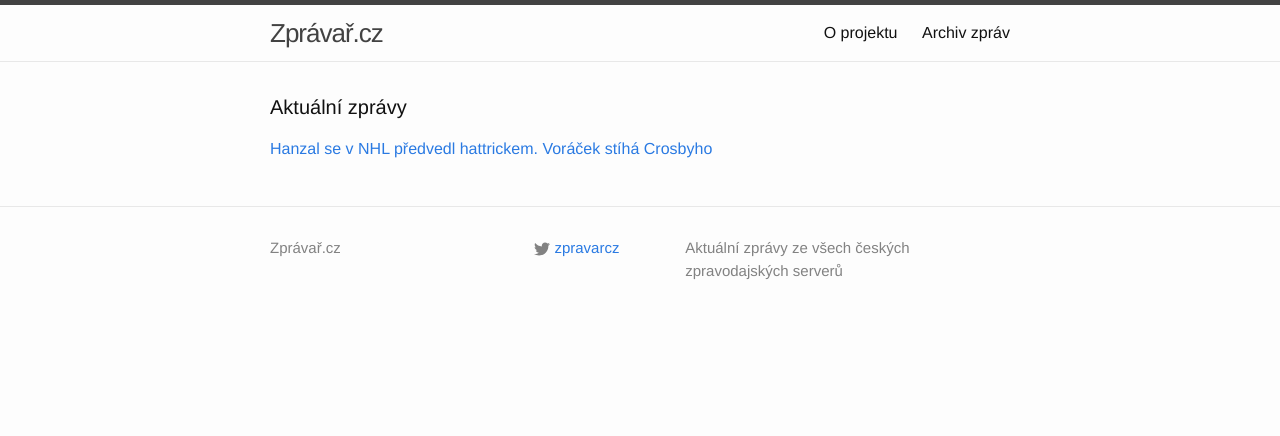
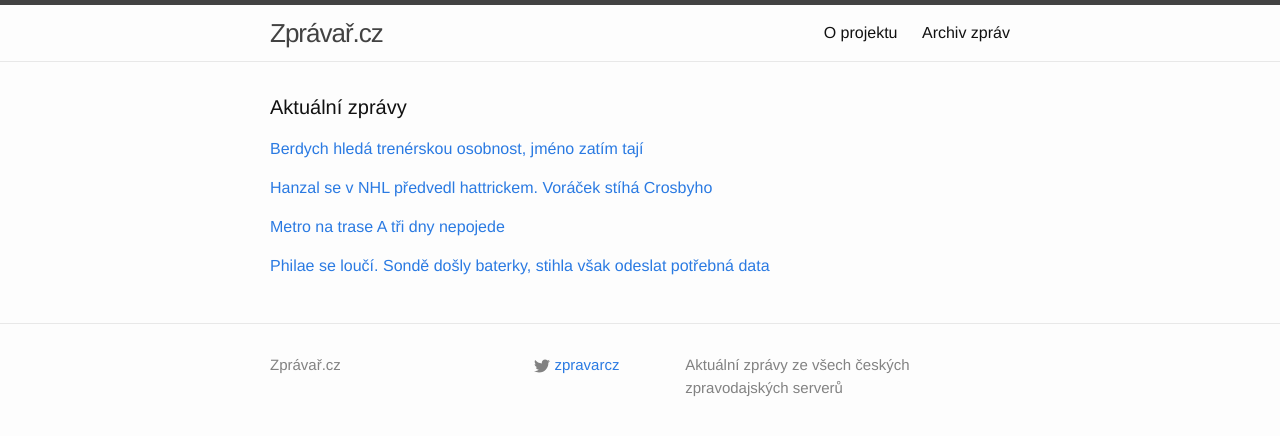
Before and after one commit to adliska/zpravar, a Jekyll site: the page built from index.html, in a window 1280 px wide. Shown: the top 436 px of the page. Built offline with Jekyll 4.4.1, drawn with Linux system fonts in a browser that asks for light colours.

Commit message:
zpravar news update

```diff
--- a/index.html
+++ b/index.html
@@ -5,11 +5,32 @@ layout: default
 <div class="home">
     <h1 class="page-heading">Aktuální zprávy</h1>
 
-<p><a href="javascript:;" onclick="toggle_visibility('zpravy0')">Hanzal se v NHL předvedl hattrickem. Voráček stíhá Crosbyho</a></p>
+<p><a href="javascript:;" onclick="toggle_visibility('zpravy0')">Berdych hledá trenérskou osobnost, jméno zatím tají</a></p>
 <div id="zpravy0" style="display:none">
+<ul>
+<li><a href=http://sport.aktualne.cz/berdych-hleda-trenerskou-osobnost-jmeno-zatim-taji/r~fd98a60a6c9d11e4b6d20025900fea04/>Berdych hledá trenérskou osobnost, jméno zatím tají - sport.aktualne.cz</a></li>
+<li><a href=http://www.sportovninoviny.cz/zpravy/berdych-zvazuje-angazovani-superkouce-jmeno-nerekne/1147646>Berdych zvažuje angažování "superkouče", jméno neřekne - www.sportovninoviny.cz</a></li>
+<li><a href=http://www.rozhlas.cz/_zprava/ke-grandslamu-s-novym-trenerem-zatim-jde-o-jedno-jmeno-pripustil-berdych--1421028>Ke grandslamu s novým trenérem. Zatím jde o jedno jméno, připustil Berdych  - www.rozhlas.cz</a></li>
+</ul>
+</div><p><a href="javascript:;" onclick="toggle_visibility('zpravy1')">Hanzal se v NHL předvedl hattrickem. Voráček stíhá Crosbyho</a></p>
+<div id="zpravy1" style="display:none">
 <ul>
 <li><a href=http://www.rozhlas.cz/_zprava/hanzal-se-v-nhl-predvedl-hattrickem-voracek-stiha-crosbyho--1421023>Hanzal se v NHL předvedl hattrickem. Voráček stíhá Crosbyho - www.rozhlas.cz</a></li>
 <li><a href=http://www.denik.cz/hokej/hanzal-zazaril-v-nhl-hattrickem-voracek-opet-bodoval-20141115.html>Hanzal zazářil v NHL hattrickem, Voráček opět bodoval - www.denik.cz</a></li>
 <li><a href=http://www.sportovninoviny.cz/zpravy/hanzal-zazaril-v-nhl-hattrickem-voracek-opet-bodoval/1147635>Hanzal zazářil v NHL hattrickem, Voráček opět bodoval - www.sportovninoviny.cz</a></li>
 </ul>
+</div><p><a href="javascript:;" onclick="toggle_visibility('zpravy2')">Metro na trase A tři dny nepojede</a></p>
+<div id="zpravy2" style="display:none">
+<ul>
+<li><a href=http://www.novinky.cz/domaci/353606-metro-na-trase-a-tri-dny-nepojede.html>Metro na trase A tři dny nepojede - www.novinky.cz</a></li>
+<li><a href=http://zpravy.aktualne.cz/regiony/praha/metro-nejezdi-na-trase-a-mezi-namestim-miru-a-hostivari/r~ed078d806c9111e4b5c5002590604f2e/>Metro nejezdí na trase A mezi Náměstím Míru a Hostivaří - zpravy.aktualne.cz</a></li>
+<li><a href=http://www.ceskatelevize.cz/ct24/regiony/292432-metro-nepojede-ctvrty-vikend-v-rade-tentokrat-do-hostivare/>Metro nepojede čtvrtý víkend v řadě, tentokrát do Hostivaře - www.ceskatelevize.cz</a></li>
+</ul>
+</div><p><a href="javascript:;" onclick="toggle_visibility('zpravy3')">Philae se loučí. Sondě došly baterky, stihla však odeslat potřebná data</a></p>
+<div id="zpravy3" style="display:none">
+<ul>
+<li><a href=http://zahranicni.ihned.cz/c1-63123760-philae-se-louci-sonde-dosly-baterky-stihla-vsak-odeslat-potrebna-data>Philae se loučí. Sondě došly baterky, stihla však odeslat potřebná data - zahranicni.ihned.cz</a></li>
+<li><a href=http://www.novinky.cz/veda-skoly/353604-sonda-philae-vyslala-z-komety-opet-signal-pak-ji-dosly-baterie.html>Sonda Philae vyslala z komety opět signál, pak jí došly baterie  - www.novinky.cz</a></li>
+<li><a href=http://www.ceskenoviny.cz/zpravy/zpravy/sonda-philae-vyslala-z-komety-opet-signal-pak-ji-dosly-baterie/1147614>Sonda Philae vyslala z komety opět signál, pak jí došly baterie - www.ceskenoviny.cz</a></li>
+</ul>
 </div></div>
```
